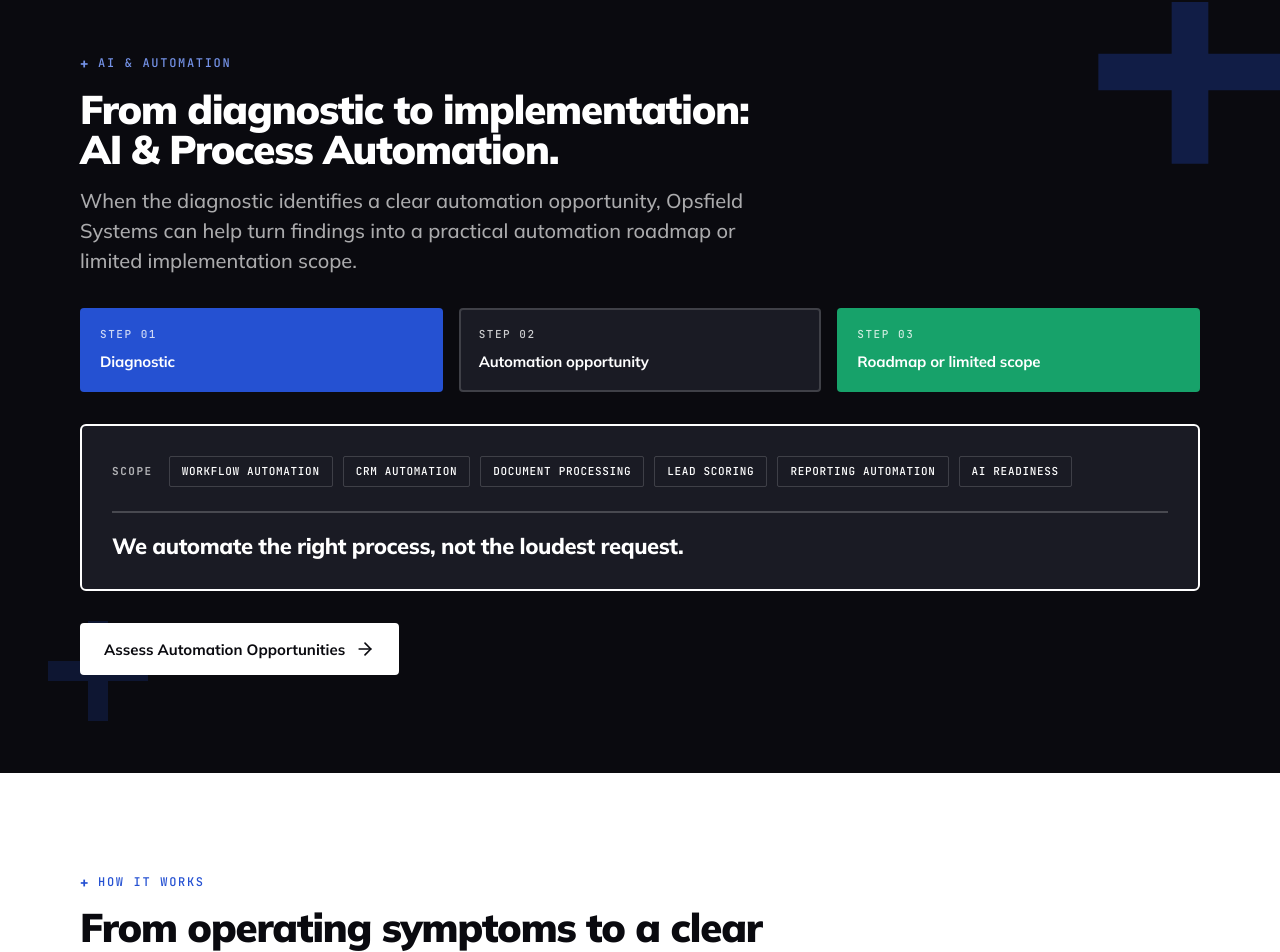
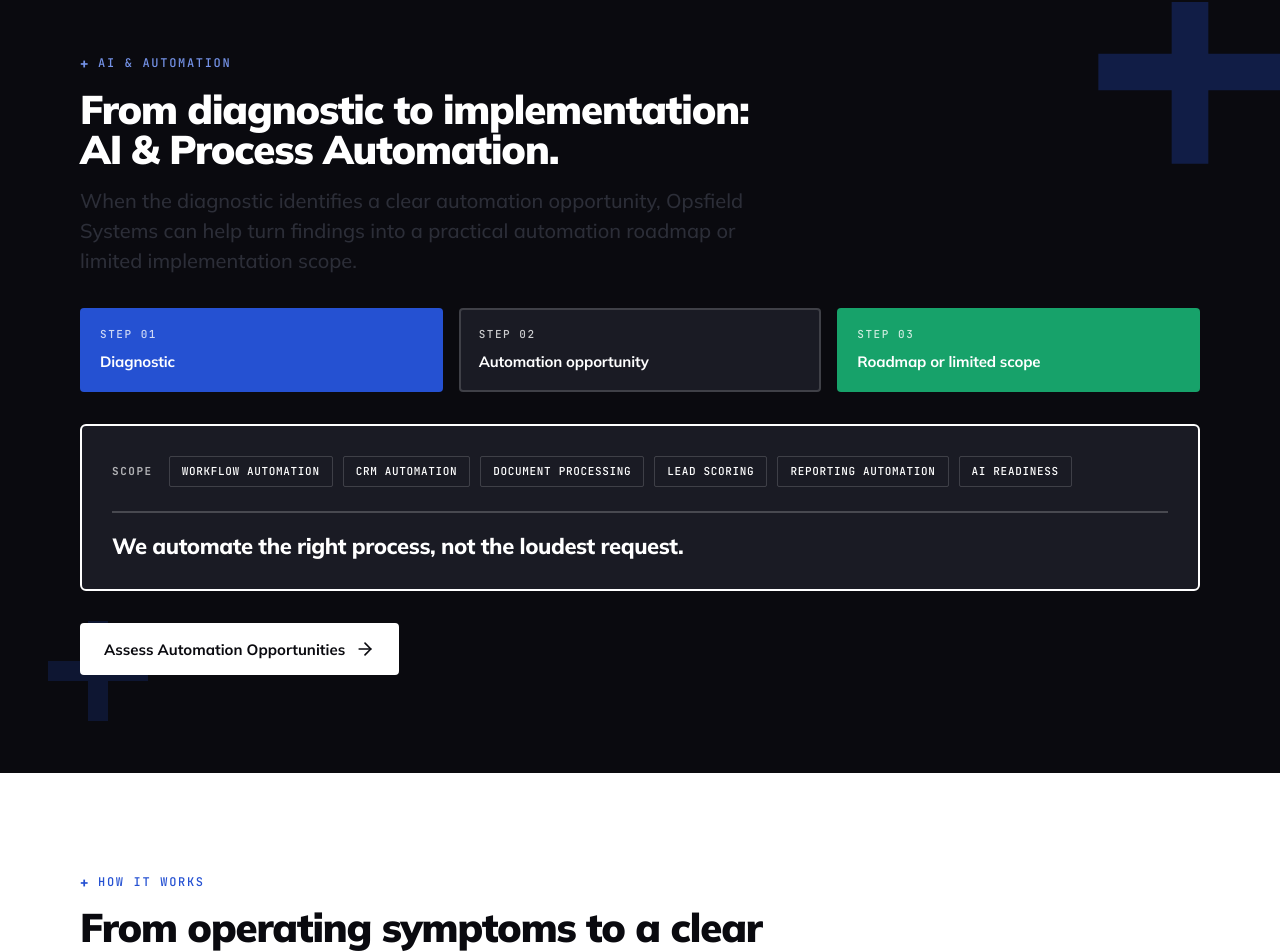
Before and after one commit to luchilica/opsfield-systems, a Next.js app: page / in a window 1280 px wide. Shown: the part 2426-3378 px from the top of the page. Built offline with nearby package versions, Linux system fonts and the light colour scheme; no server answers.

Commit message:
Update AIProcessAutomation.module.css

```diff
--- a/components/sections/AIProcessAutomation.module.css
+++ b/components/sections/AIProcessAutomation.module.css
@@ -39,7 +39,7 @@
 
 .text {
   max-width: var(--text-max);
-  color: var(--text-on-dark-muted);
+
   margin-top: var(--space-2);
 }
 
```
